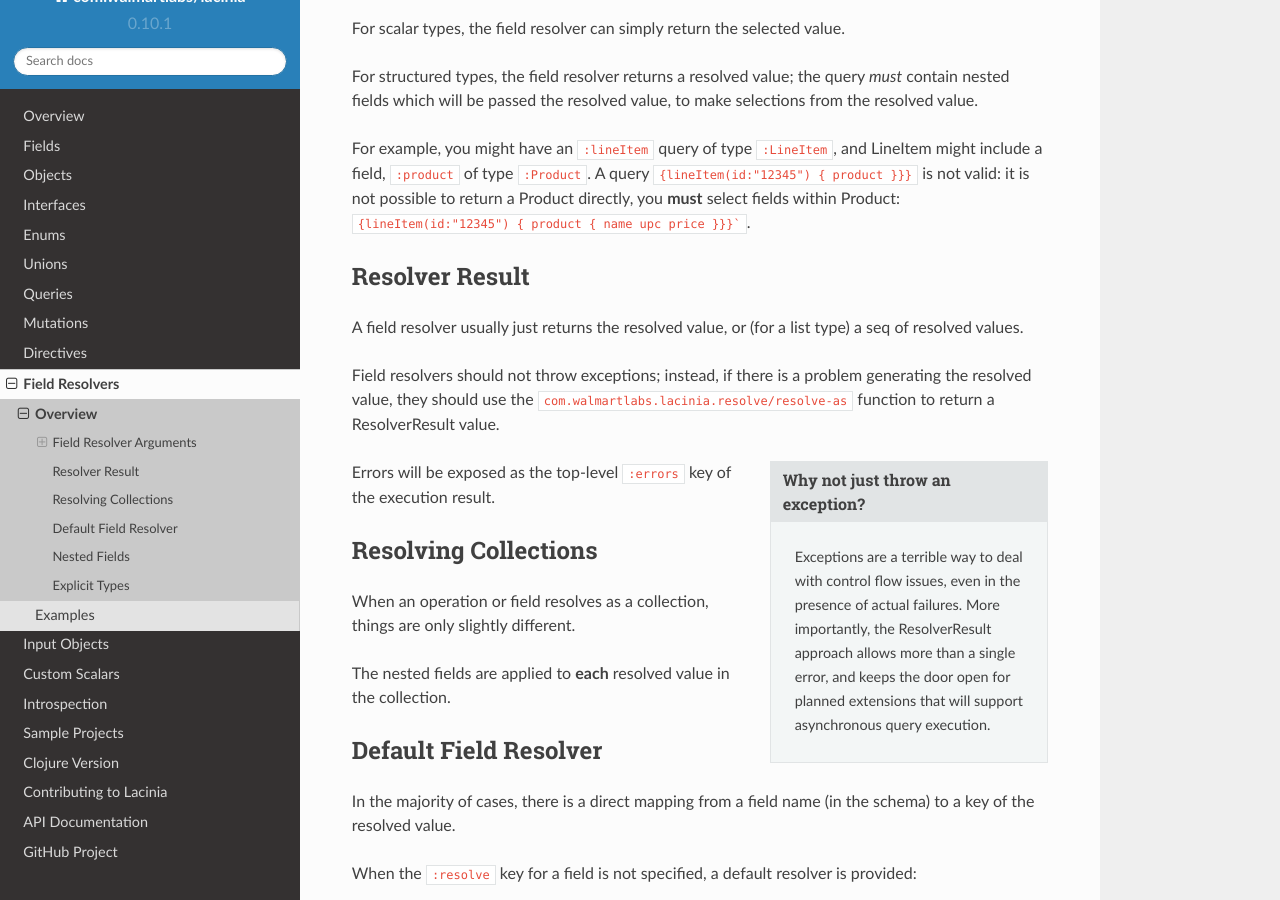
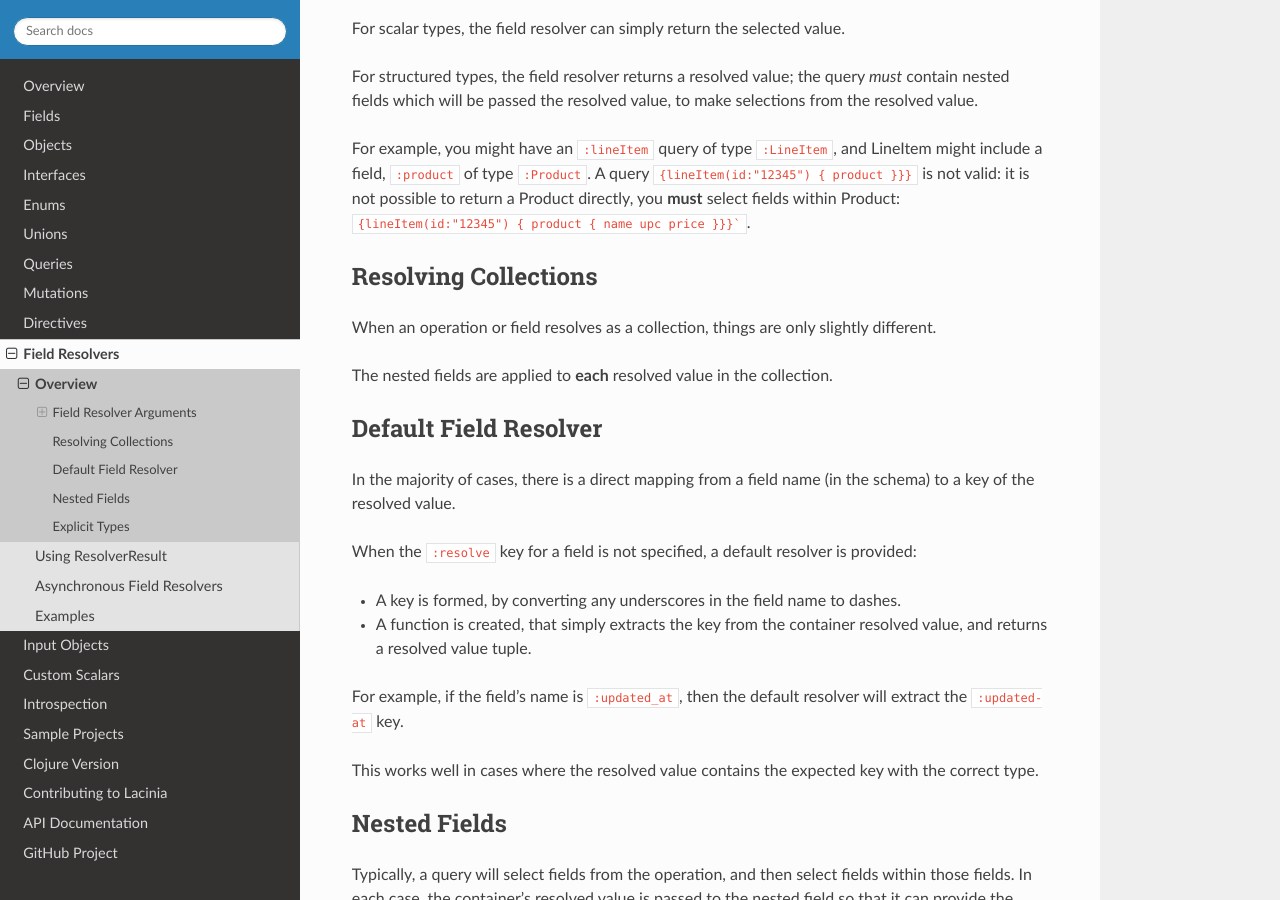
Before and after one commit to walmartlabs/lacinia, a Sphinx documentation site: the page built from docs/resolve/overview.rst, in a window 1280 px wide and 900 px high, scrolled down 1898 px. Built offline with Sphinx 7.4.7 and the Read the Docs theme 2.0.0, drawn with Linux system fonts in a browser that asks for light colours.

Commit message:
Update docs to discuss async

````diff
--- a/docs/mutations.rst
+++ b/docs/mutations.rst
@@ -15,8 +15,8 @@
 
 When a single query includes more than one mutation, the mutations *must* execute in the client-specified
 order.
-This is different from queries, which allow for each root query to run in parallel (though
-this is not yet supported by Lacinia).
+This is different from queries, which allow for each root query to run in
+:doc:`parallel <resolve/async>`.
 
 Typically, mutations are only allowed when the incoming request is explicitly an HTTP POST.
 However, that is beyond the scope of Lacinia (it doesn't know about the HTTP request, just
--- a/docs/queries.rst
+++ b/docs/queries.rst
@@ -25,6 +25,4 @@
 
 In the GraphQL specification, it is noted that queries are idempotent; if
 the query document includes multiple queries, they are allowed to execute
-in parallel.
-This is not yet an issue for Lacinia as queries execute synchronously.
-Future work will enable asynchronous query execution.
+in :doc:`parallel <resolve/async>`.
--- a/docs/resolve/index.rst
+++ b/docs/resolve/index.rst
@@ -22,4 +22,6 @@
     :hidden:
 
     overview
+    resolve-as
+    async
     examples
--- a/docs/resolve/overview.rst
+++ b/docs/resolve/overview.rst
@@ -97,24 +97,6 @@
 A query ``{lineItem(id:"12345") { product }}}`` is not valid: it is not possible to return a Product directly,
 you **must** select fields within Product:  ``{lineItem(id:"12345") { product { name upc price }}}```.
 
-
-Resolver Result
----------------
-
-A field resolver usually just returns the resolved value, or (for a list type) a seq of resolved values.
-
-Field resolvers should not throw exceptions; instead, if there is a problem generating the resolved value,
-they should use the ``com.walmartlabs.lacinia.resolve/resolve-as`` function to return a ResolverResult value.
-
-.. sidebar:: Why not just throw an exception?
-
-    Exceptions are a terrible way to deal with control flow issues, even in the
-    presence of actual failures.
-    More importantly, the ResolverResult approach allows more than a single error, and keeps the
-    door open for planned extensions that will support asynchronous query execution.
-
-Errors will be exposed as the top-level ``:errors`` key of the execution result.
-
 Resolving Collections
 ---------------------
 
````
Also changed, not shown: docs/resolve/async.rst (added, +76 -0 lines), docs/resolve/resolve-as.rst (added, +40 -0 lines), 1 other file.
